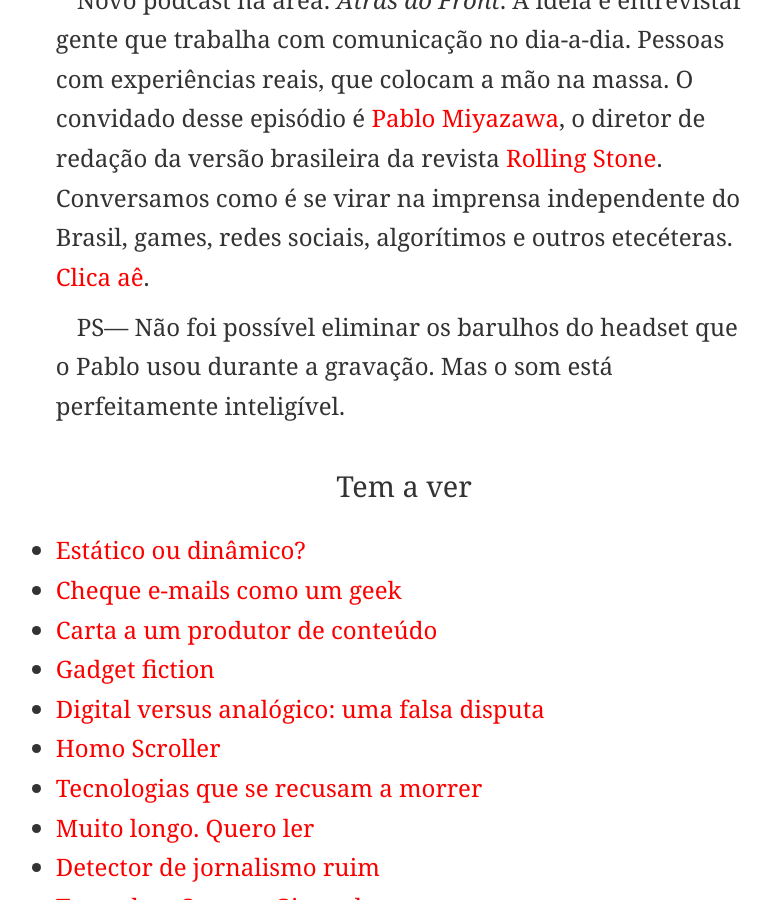
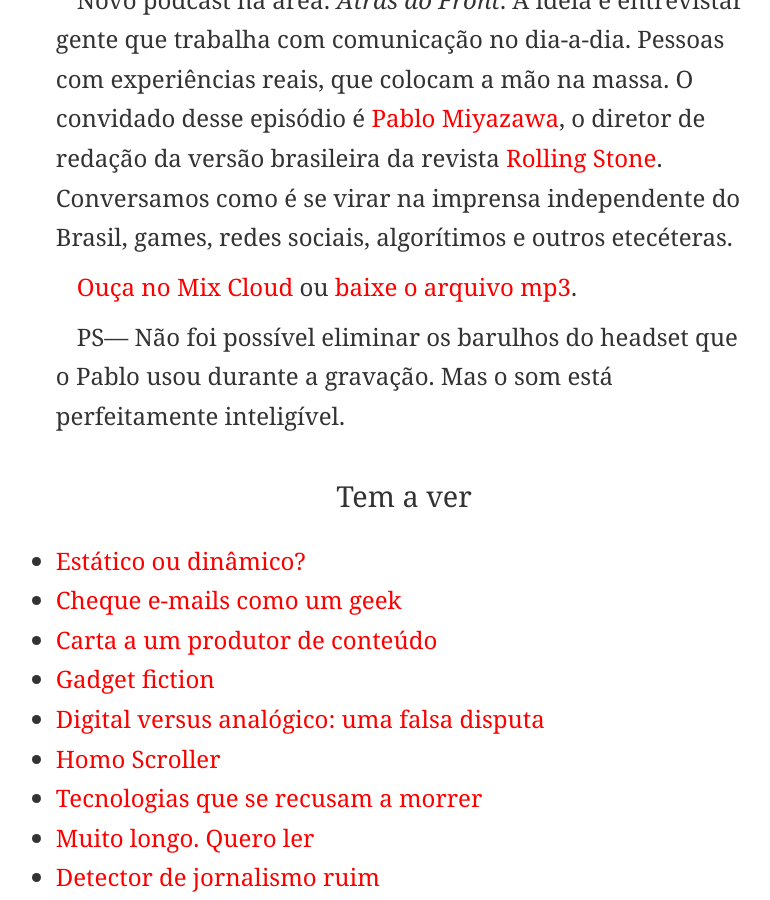
Before and after one commit to eduf/eduf.github.com, a Jekyll site: the page built from _posts/2013-05-16-atras-do-front.md, in a window 1280 px wide and 900 px high, scrolled down 601 px. Shown: the whole window, without its empty margins (236-1006 px from the left). Built offline with Jekyll 4.4.1, drawn with Linux system fonts in a browser that asks for light colours; nearby versions of some CDN libraries; comment, search, counter and statistics services are not loaded.

Commit message:
Baixe o mp3 do Pablo

```diff
--- a/_posts/2013-05-16-atras-do-front.md
+++ b/_posts/2013-05-16-atras-do-front.md
@@ -11,6 +11,8 @@
 
 <iframe width="100%" height="250" src="//www.mixcloud.com/widget/iframe/?feed=http%3A%2F%2Fwww.mixcloud.com%2Feduf%2Fatr%25C3%25A1s-do-font-com-pablo-miyazawa%2F&embed_uuid=46e144f1-6657-4b05-85ed-95a8355d2528&stylecolor=&embed_type=widget_standard" frameborder="0"></iframe><div style="clear:both; height:3px; width:auto;"></div>
 
-Novo podcast na área: *Atrás do Front*. A ideia é entrevistar gente que trabalha com comunicação no dia-a-dia. Pessoas com experiências reais, que colocam a mão na massa. O convidado desse episódio é [Pablo Miyazawa](https://twitter.com/pablomiyazawa), o diretor de redação da versão brasileira da revista [Rolling Stone](http://rollingstone.uol.com.br/). Conversamos como é se virar na imprensa independente do Brasil, games, redes sociais, algorítimos e outros etecéteras. [Clica aê](http://www.mixcloud.com/eduf/atr%C3%A1s-do-font-com-pablo-miyazawa/).
+Novo podcast na área: *Atrás do Front*. A ideia é entrevistar gente que trabalha com comunicação no dia-a-dia. Pessoas com experiências reais, que colocam a mão na massa. O convidado desse episódio é [Pablo Miyazawa](https://twitter.com/pablomiyazawa), o diretor de redação da versão brasileira da revista [Rolling Stone](http://rollingstone.uol.com.br/). Conversamos como é se virar na imprensa independente do Brasil, games, redes sociais, algorítimos e outros etecéteras.
+
+[Ouça no Mix Cloud](http://www.mixcloud.com/eduf/atr%C3%A1s-do-font-com-pablo-miyazawa/) ou [baixe o arquivo mp3](http://www.mediafire.com/?321l476p1t75ms8).
 
 PS— Não foi possível eliminar os barulhos do headset que o Pablo usou durante a gravação. Mas o som está perfeitamente inteligível.
```
